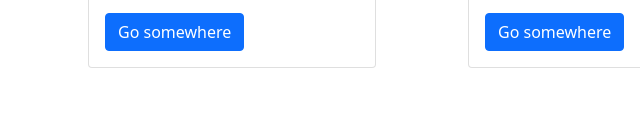
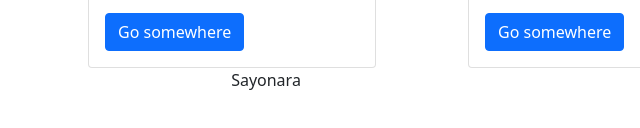
Before and after one commit to DungXPain/DuAnGit, a plain HTML site: page index.html in a window 1280 px wide. Shown: the part 204-332 px from the top of the page, 374-1014 px from the left. Drawn offline with nearby package versions, Linux system fonts and the light colour scheme.

Commit message:
say goodbye

```diff
--- a/index.html
+++ b/index.html
@@ -100,6 +100,9 @@
       </div>
     </div>
   </div>
+  <footer>
+    <p class="text-center">Sayonara</p>
+  </footer>
   <script src="https://cdn.jsdelivr.net/npm/bootstrap@5.0.2/dist/js/bootstrap.bundle.min.js"
     integrity="sha384-MrcW6ZMFYlzcLA8Nl+NtUVF0sA7MsXsP1UyJoMp4YLEuNSfAP+JcXn/tWtIaxVXM"
     crossorigin="anonymous"></script>
```
